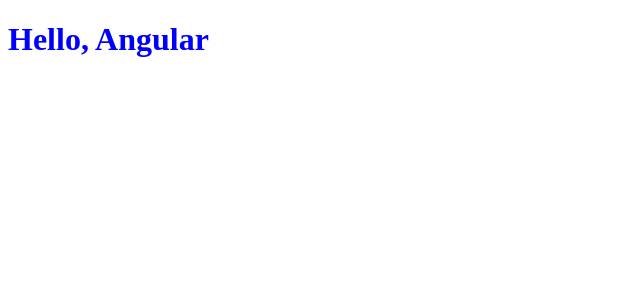
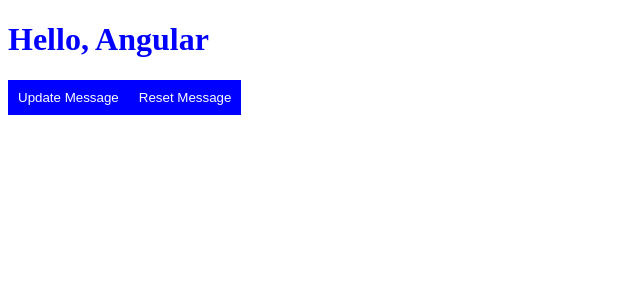
Before and after one commit to mohamedmahroofa/Basic-Angular, an Angular app: page / in a window 1280 px wide. Shown: the top 300 px of the page, without its empty margins (0-640 px from the left). Built offline with nearby package versions, Linux system fonts and the light colour scheme.

Commit message:
Added buttons to hello-component

```diff
--- a/src/app/hello-world/hello-world.component.css
+++ b/src/app/hello-world/hello-world.component.css
@@ -1,3 +1,15 @@
 h1 {
   color: blue;
 }
+
+button {
+  background-color: blue;
+  color: white;
+  padding: 10px;
+  border: none;
+  cursor: pointer;
+}
+
+button:hover {
+  background-color: darkblue;
+}
--- a/src/app/hello-world/hello-world.component.html
+++ b/src/app/hello-world/hello-world.component.html
@@ -1 +1,3 @@
 <h1>{{ message }}</h1>
+<button (click)="changeMessage()">Update Message</button>
+<button (click)="resetMessage()">Reset Message</button>
--- a/src/app/hello-world/hello-world.component.ts
+++ b/src/app/hello-world/hello-world.component.ts
@@ -9,4 +9,12 @@
 })
 export class HelloWorldComponent {
   message = 'Hello, Angular';
+
+  changeMessage() {
+    this.message = 'You have clicked this button';
+  }
+
+  resetMessage() {
+    this.message = 'Hello, Angular';
+  }
 }
```
